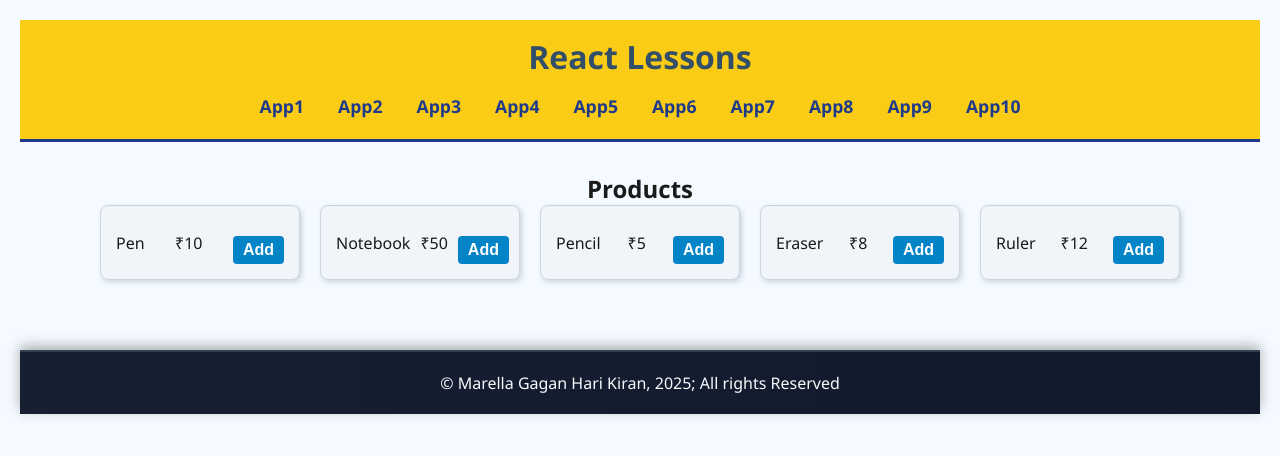
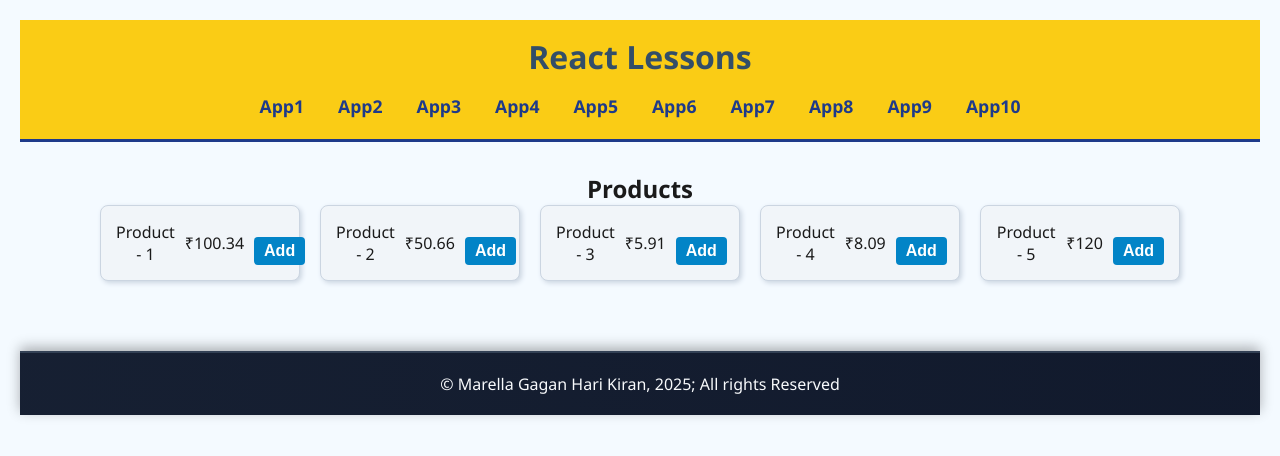
Before and after one commit to Gaganharikiranmarella/react-apps, a React (Vite) app: page /app10 in a window 1280 px wide. Shown: the top 456 px of the page. Built offline with nearby package versions, Linux system fonts and the light colour scheme.

Commit message:
minor changes

```diff
--- a/src/components/App10.jsx
+++ b/src/components/App10.jsx
@@ -2,11 +2,11 @@ import React, { useState } from "react";
 import "./App10.css";
 
 const products = [
-  { id: 1, name: "Pen", price: 10 },
-  { id: 2, name: "Notebook", price: 50 },
-  { id: 3, name: "Pencil", price: 5 },
-  { id: 4, name: "Eraser", price: 8 },
-  { id: 5, name: "Ruler", price: 12 },
+  { id: 1, name: "Product - 1", price: 100.34 },
+  { id: 2, name: "Product - 2", price: 50.66 },
+  { id: 3, name: "Product - 3", price: 5.91 },
+  { id: 4, name: "Product - 4", price: 8.09 },
+  { id: 5, name: "Product - 5", price: 120 },
 ];
 
 export default function ProductCart() {
```
